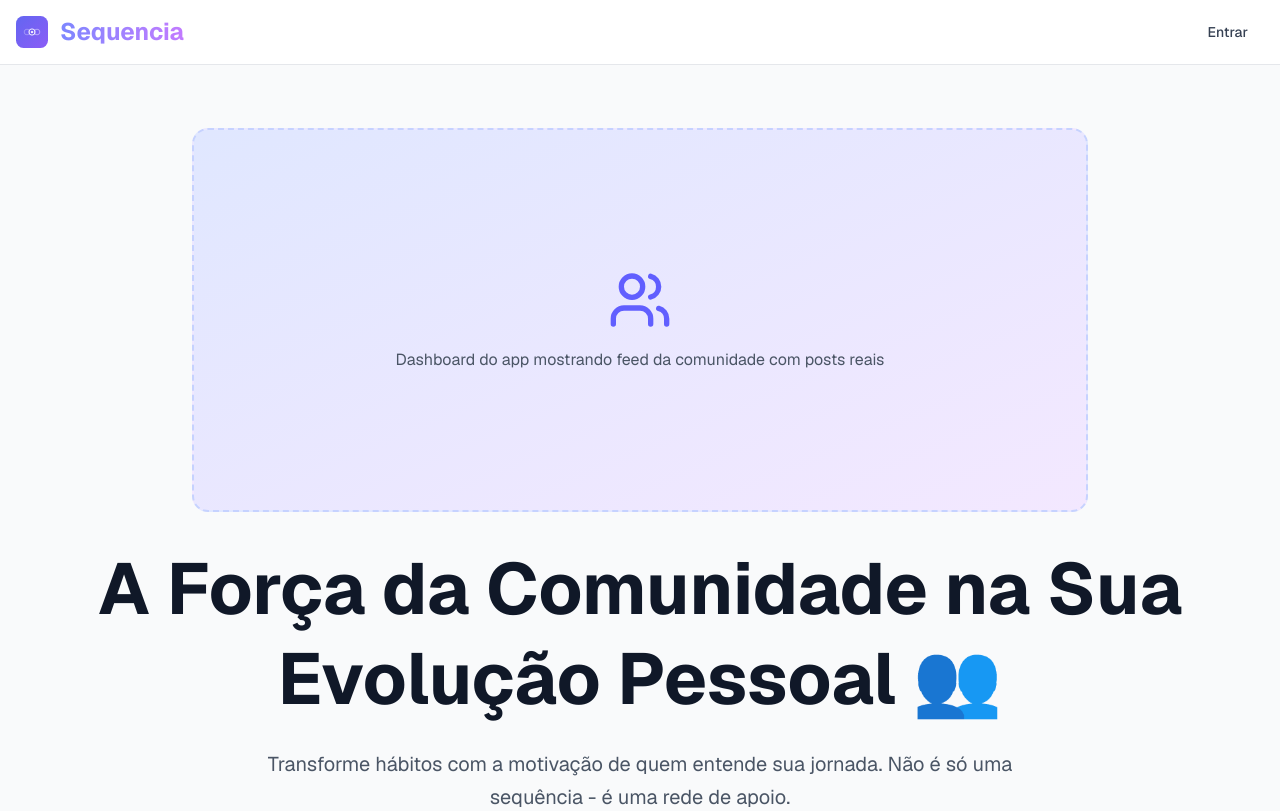
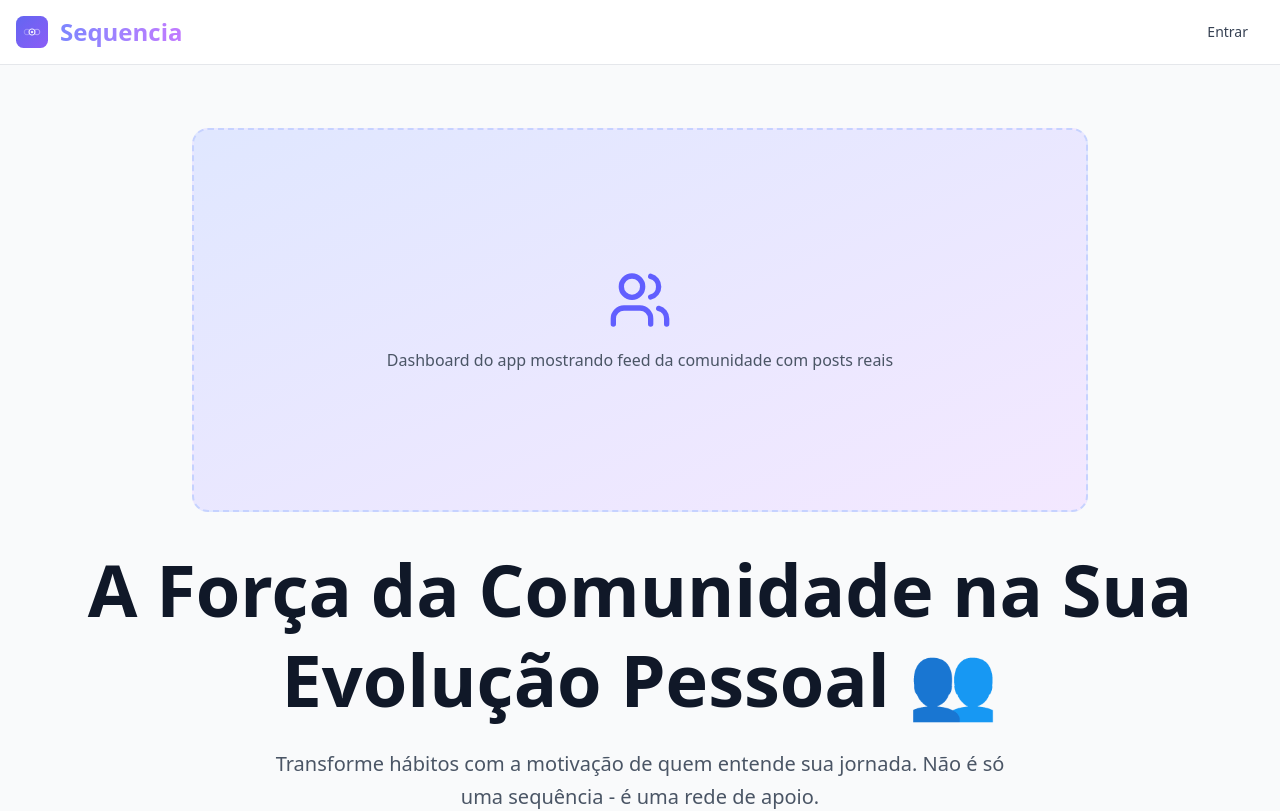
Before and after one commit to MarcosMachado1/app-sequencia, a Next.js app: page / in a window 1280 px wide. Shown: the top 811 px of the page. Built offline with nearby package versions, Linux system fonts and the light colour scheme; no server answers.

Commit message:
Replace Geist fonts with Inter and Roboto Mono

```diff
--- a/src/app/layout.tsx
+++ b/src/app/layout.tsx
@@ -1,6 +1,6 @@
 // Generated by Lasy AI - https://lasy.ai
 import type { Metadata, Viewport } from "next";
-import { Geist, Geist_Mono } from "next/font/google";
+import { Inter, Roboto_Mono } from "next/font/google";
 import Script from "next/script";
 import { Toaster } from "sonner";
 import { AuthProvider } from "@/contexts/AuthContext";
@@ -8,13 +8,13 @@ import "./globals.css";
 // Import all available fonts for AI usage
 import "../lib/fonts";
 
-const geistSans = Geist({
-  variable: "--font-geist-sans",
+const inter = Inter({
+  variable: "--font-inter",
   subsets: ["latin"],
 });
 
-const geistMono = Geist_Mono({
-  variable: "--font-geist-mono",
+const robotoMono = Roboto_Mono({
+  variable: "--font-roboto-mono",
   subsets: ["latin"],
 });
 
@@ -49,7 +49,7 @@ export default function RootLayout({
         <link rel="apple-touch-icon" href="/icon.svg" />
       </head>
       <body
-        className={`${geistSans.variable} ${geistMono.variable} antialiased bg-[#0A0A0A] text-white`}
+        className={`${inter.variable} ${robotoMono.variable} antialiased bg-[#0A0A0A] text-white`}
       >
         <AuthProvider>
           {children}
```
